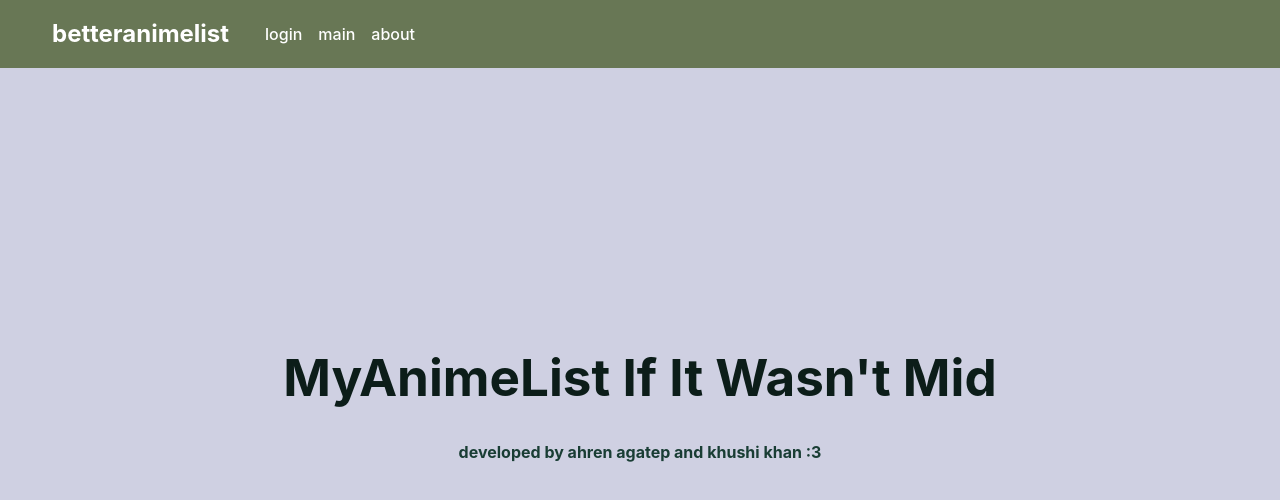
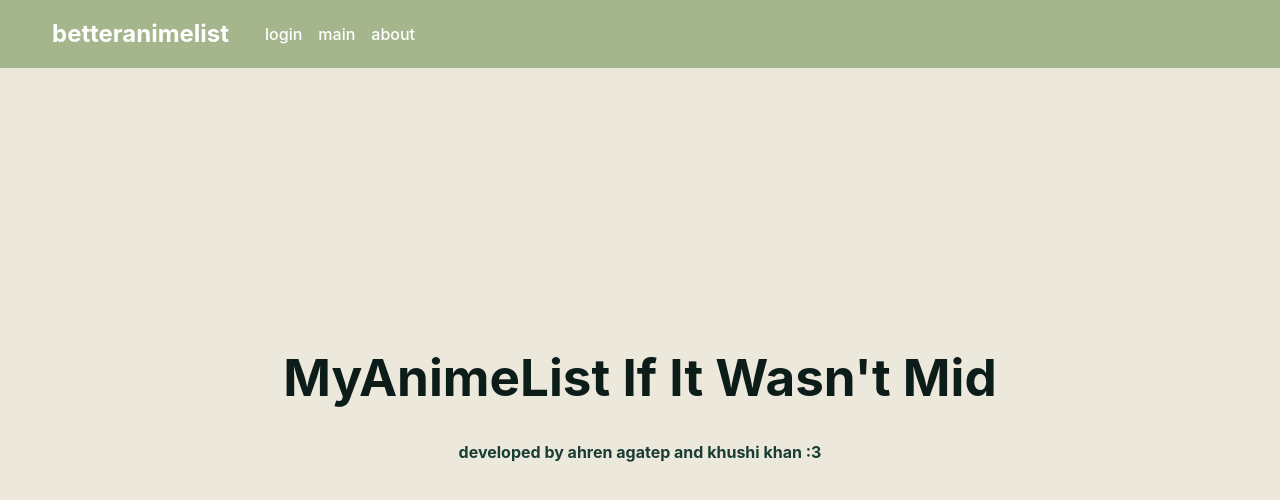
Before and after one commit to khushikhan0/anime-tracker-website, a React (Vite) app: page / in a window 1280 px wide. Shown: the top 500 px of the page. Built offline with nearby package versions, Linux system fonts and the light colour scheme.

Commit message:
fixed light and dark mode

```diff
--- a/src/App.jsx
+++ b/src/App.jsx
@@ -23,7 +23,7 @@
   )
 }
 
-const About = () => <div>About Page</div>;
+const About = () => <div><h1>About Page</h1></div>;
 const NotFound = () => <div>404 - Page Not Found</div>;
 
 export default App
--- a/src/components/NavBar/Navbar.css
+++ b/src/components/NavBar/Navbar.css
@@ -2,8 +2,6 @@
   display: flex;
   justify-content: flex-start;
   align-items: center;
-    background-color: #687755;
-    color: #fff;
   padding: 1rem;
   width: 100%;
   position: fixed;
@@ -15,10 +13,23 @@
   overflow: hidden;
 }
 
+  @media (prefers-color-scheme: light) {
+    .navbar {
+      background-color: #A5B68D;
+      color: #fff;
+    }
+  }
+
+  @media (prefers-color-scheme: dark) {
+    .navbar {
+      background-color: #EDE8DC;
+      color: #A5B68D;
+    }
+  }
+
   .navbar-left .logo {
     font-size: 1.5rem;
     font-weight: bold;
-    color: #fff;
     text-decoration: none;
   }
 
@@ -33,9 +44,9 @@
     margin-right: 1rem;
   }
 
-  .navbar-center .nav-links a {
-    color: #fff;
+  .navbar-center .nav-links a, .navbar-left .logo {
     text-decoration: none;
+    color: inherit;
   }
 
   .navbar-right {
--- a/src/index.css
+++ b/src/index.css
@@ -15,7 +15,6 @@
 
 a {
   font-weight: 500;
-  color: #646cff;
   text-decoration: inherit;
 }
 a:hover {
@@ -57,7 +56,7 @@
 @media (prefers-color-scheme: light) {
   :root {
     color: #213547;
-    background-color: #cfd0e2;
+    background-color: #EDE8DC;
   }
   a:hover {
     color: #1f2598;
@@ -66,3 +65,16 @@
     background-color: #f9f9f9;
   }
 }
+
+@media (prefers-color-scheme: dark) {
+  :root {
+    color: #EDE8DC;
+    background-color: #A5B68D;
+  }
+  a:hover {
+    color: #1f2598;
+  }
+  button {
+    background-color: #2e3a47;
+  }
+}
```
Lines whose indentation alone changed are shown as unchanged.
